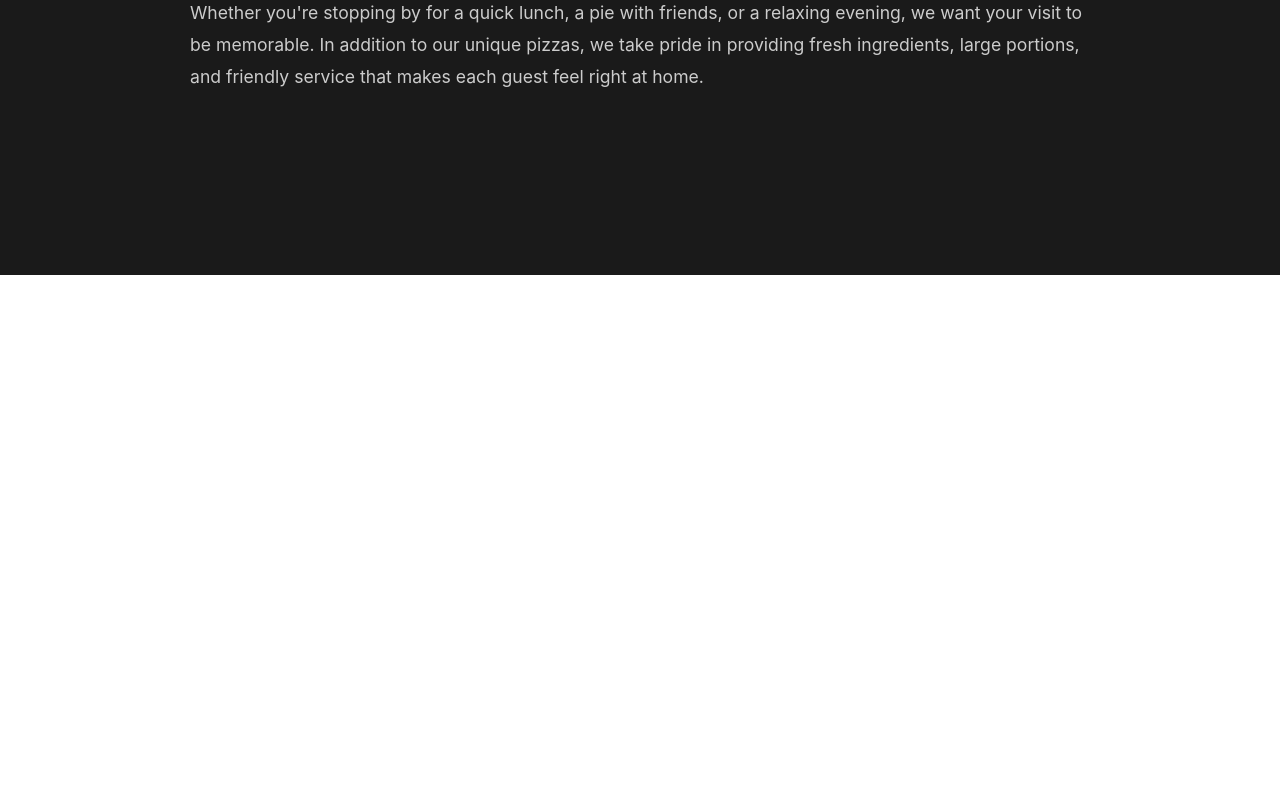
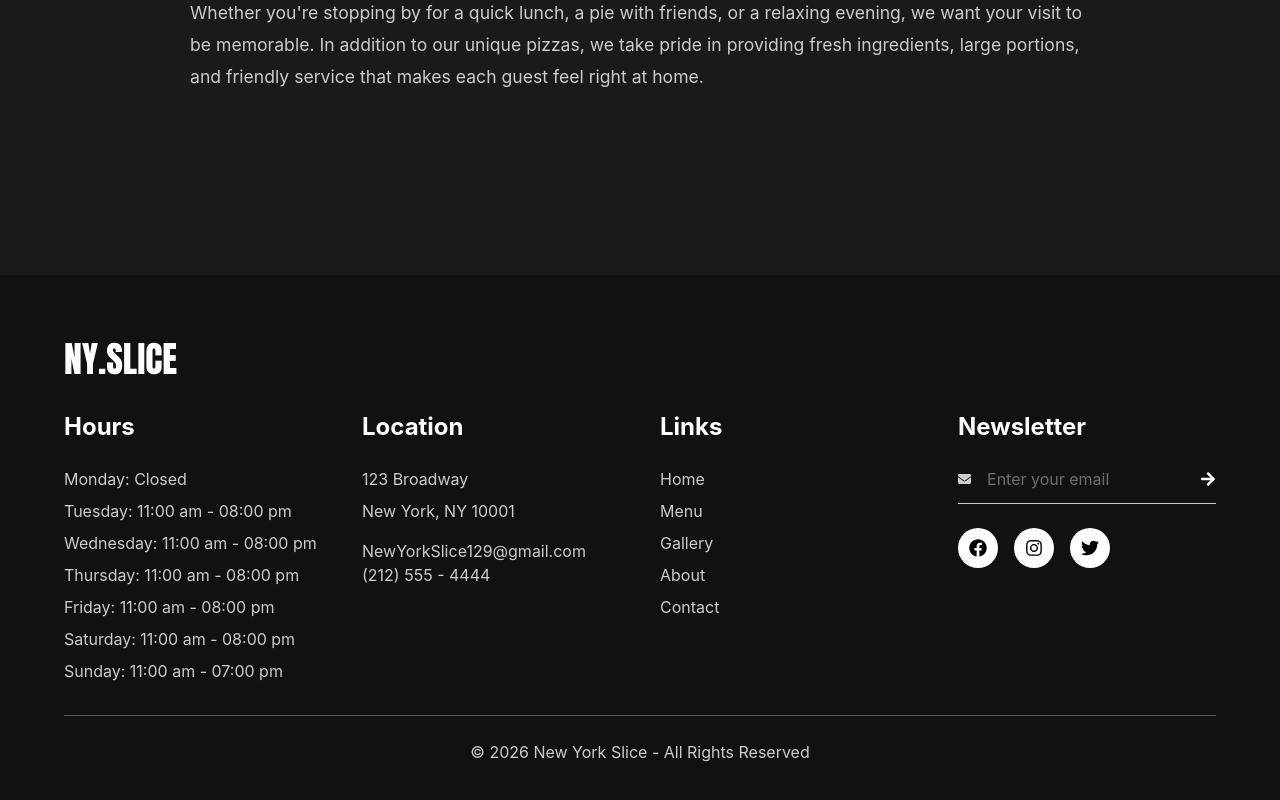
Before and after one commit to Leozheng04/New-York-Slice-React, a React (Vite) app in the folder Frontend/: page / in a window 1280 px wide. Shown: the part 2049-2849 px from the top of the page. Before the commit the page ends 2324 px from the top, so only its background shows below. Built offline with nearby package versions, Linux system fonts and the light colour scheme.

Commit message:
Added Footer

```diff
--- a/Frontend/package.json
+++ b/Frontend/package.json
@@ -13,6 +13,7 @@
     "@tailwindcss/vite": "^4.2.4",
     "react": "^19.2.5",
     "react-dom": "^19.2.5",
+    "react-icons": "^5.6.0",
     "react-router-dom": "^7.14.2"
   },
   "devDependencies": {
--- a/Frontend/src/pages/home/Home.jsx
+++ b/Frontend/src/pages/home/Home.jsx
@@ -1,6 +1,7 @@
 import Navbar from "../../component/navbar/Navbar";
 import Hero from "./component/Hero";
 import Gallery from "./component/Gallery";
+import Footer from "./component/Footer";
 function Home(){
     return(
         <>
@@ -44,6 +45,8 @@ function Home(){
 
                     </div>
                 </section>
+                <Footer />
+
             </main>
         </>
     )
--- /dev/null
+++ b/Frontend/src/pages/home/component/Footer.jsx
@@ -0,0 +1,106 @@
+import { FaFacebook, FaInstagram, FaTwitter, FaEnvelope, FaArrowRight } from "react-icons/fa";
+
+function Footer() {
+  return (
+    <footer className="bg-[#111111] px-[5%] py-16 text-white">
+
+      {/* Logo */}
+      <div className="mb-8">
+        <h1 className="font-['Anton'] text-4xl">NY.SLICE</h1>
+      </div>
+
+      {/* Grid */}
+      <div className="grid grid-cols-1 gap-10 md:grid-cols-2 lg:grid-cols-4">
+
+        {/* Hours */}
+        <div>
+          <h2 className="mb-6 text-2xl font-bold">Hours</h2>
+          <p className="mb-2 text-[#CCCCCC]">Monday: Closed</p>
+          <p className="mb-2 text-[#CCCCCC]">Tuesday: 11:00 am - 08:00 pm</p>
+          <p className="mb-2 text-[#CCCCCC]">Wednesday: 11:00 am - 08:00 pm</p>
+          <p className="mb-2 text-[#CCCCCC]">Thursday: 11:00 am - 08:00 pm</p>
+          <p className="mb-2 text-[#CCCCCC]">Friday: 11:00 am - 08:00 pm</p>
+          <p className="mb-2 text-[#CCCCCC]">Saturday: 11:00 am - 08:00 pm</p>
+          <p className="mb-2 text-[#CCCCCC]">Sunday: 11:00 am - 07:00 pm</p>
+        </div>
+
+        {/* Location */}
+        <div>
+          <h2 className="mb-6 text-2xl font-bold">Location</h2>
+          <p className="mb-2 text-[#CCCCCC]">123 Broadway</p>
+          <p className="mb-2 text-[#CCCCCC]">New York, NY 10001</p>
+
+          <div className="mt-4">
+            <p className="text-[#CCCCCC]">NewYorkSlice129@gmail.com</p>
+            <p className="text-[#CCCCCC]">(212) 555 - 4444</p>
+          </div>
+        </div>
+
+        {/* Links */}
+        <div>
+          <h2 className="mb-6 text-2xl font-bold">Links</h2>
+          <ul>
+            <li className="mb-2">
+              <a href="#" className="text-[#CCCCCC] hover:text-white">Home</a>
+            </li>
+            <li className="mb-2">
+              <a href="/menu" className="text-[#CCCCCC] hover:text-white">Menu</a>
+            </li>
+            <li className="mb-2">
+              <a href="#gallery-section" className="text-[#CCCCCC] hover:text-white">Gallery</a>
+            </li>
+            <li className="mb-2">
+              <a href="#about" className="text-[#CCCCCC] hover:text-white">About</a>
+            </li>
+            <li className="mb-2">
+              <a href="/contact" className="text-[#CCCCCC] hover:text-white">Contact</a>
+            </li>
+          </ul>
+        </div>
+
+        {/* Newsletter */}
+        <div>
+          <h2 className="mb-6 text-2xl font-bold">Newsletter</h2>
+
+          <form className="mb-6 flex items-center border-b border-[#CCCCCC] pb-3">
+            <FaEnvelope className="mr-2 text-[#CCCCCC]" />
+
+            <input
+              type="text"
+              placeholder="Enter your email"
+              className="w-full bg-transparent px-2 text-[#CCCCCC] outline-none"
+            />
+
+            <button type="submit" className="ml-2 text-white">
+              <FaArrowRight />
+            </button>
+          </form>
+
+          <div className="flex gap-4">
+            <div className="flex h-10 w-10 items-center justify-center rounded-full bg-white text-black transition hover:bg-[#E10600] hover:text-white cursor-pointer">
+              <FaFacebook size={18} />
+            </div>
+
+            <div className="flex h-10 w-10 items-center justify-center rounded-full bg-white text-black transition hover:bg-[#E10600] hover:text-white cursor-pointer">
+              <FaInstagram size={18} />
+            </div>
+
+            <div className="flex h-10 w-10 items-center justify-center rounded-full bg-white text-black transition hover:bg-[#E10600] hover:text-white cursor-pointer">
+              <FaTwitter size={18} />
+            </div>
+          </div>
+        </div>
+
+      </div>
+
+      <hr className="my-6 border-[#CCCCCC]/40" />
+
+      <p className="text-center text-[#CCCCCC]">
+        © 2026 New York Slice - All Rights Reserved
+      </p>
+
+    </footer>
+  );
+}
+
+export default Footer;
```
Also changed, not shown: 1 other file (tests, documents, lock files or other folders).
